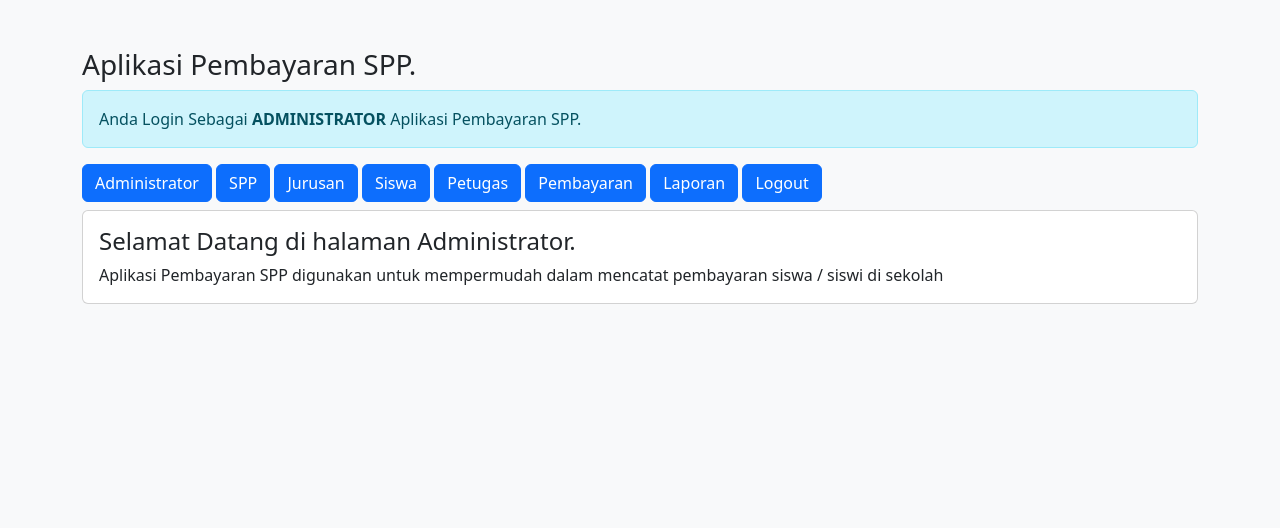
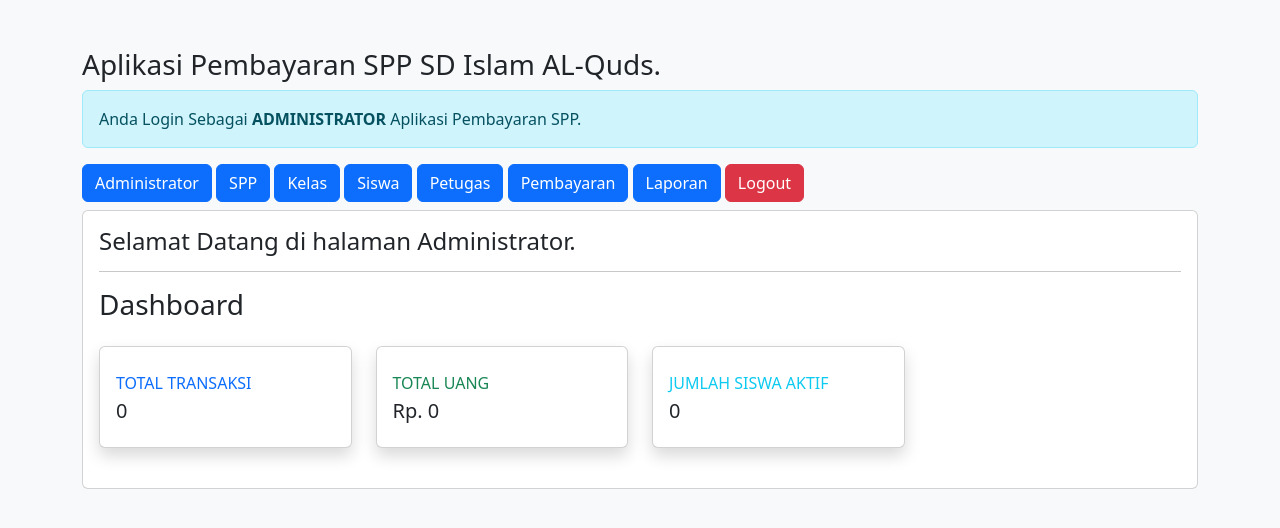
Before and after one commit to Rysu69/aplikasi_spp-main, a PHP site: page /admin/admin.php in a window 1280 px wide. Shown: the top 528 px of the page. Run offline with PHP 8.4, Linux system fonts and the light colour scheme; the visitor is signed in with stand-in values (Sample User, id 1); data that the repository does not hold is empty.

Commit message:
add information on landing page

```diff
--- a/admin/admin.php
+++ b/admin/admin.php
@@ -35,7 +35,7 @@ if($_SESSION['level']!='admin') {
 
     <div class="container mt-5">
 
-        <h3>Aplikasi Pembayaran SPP.</h3>
+        <h3>Aplikasi Pembayaran SPP SD Islam AL-Quds.</h3>
         <div class="alert alert-info">
             Anda Login Sebagai <b>ADMINISTRATOR</b> Aplikasi Pembayaran SPP.
         </div>
@@ -43,12 +43,12 @@ if($_SESSION['level']!='admin') {
         <a href="admin.php" class="btn btn-primary"> Administrator</a>
         <a href="admin.php?url=spp" class="btn btn-primary"> SPP</a>
         <!-- <a href="admin.php?url=kelas" class="btn btn-primary"> Kelas</a> -->
-        <a href="admin.php?url=jurusan" class="btn btn-primary"> Jurusan</a>
+        <a href="admin.php?url=jurusan" class="btn btn-primary"> Kelas</a>
         <a href="admin.php?url=siswa" class="btn btn-primary"> Siswa</a>
         <a href="admin.php?url=petugas" class="btn btn-primary"> Petugas</a>
         <a href="admin.php?url=pembayaran" class="btn btn-primary"> Pembayaran</a>
         <a href="admin.php?url=laporan" class="btn btn-primary"> Laporan</a>
-        <a href="admin.php?url=logout" class="btn btn-primary"> Logout</a>
+        <a href="admin.php?url=logout" class="btn btn-danger"> Logout</a>
 
 
         <div class="card mt-2">
@@ -60,7 +60,8 @@ if($_SESSION['level']!='admin') {
             $file = @$_GET['url'];
             if(empty($file)){
                 echo"<h4>Selamat Datang di halaman Administrator. </h4>";
-                echo"Aplikasi Pembayaran SPP digunakan untuk mempermudah dalam mencatat pembayaran siswa / siswi di sekolah";
+                // echo"Aplikasi Pembayaran SPP digunakan untuk mempermudah dalam mencatat pembayaran siswa / siswi di sekolah";
+                include "beranda.php";
             } else {
                 include $file.'.php';
             }
--- /dev/null
+++ b/admin/beranda.php
@@ -0,0 +1,91 @@
+<?php
+include '../koneksi.php';
+
+$query    = "SELECT * FROM pembayaran";
+$exec     = mysqli_query ($koneksi, $query);
+$totalspp = mysqli_num_rows($exec);
+$totaltrx = 0;
+while($res= mysqli_fetch_assoc($exec)) {
+  $totaltrx += $res['jumlah_bayar'];
+}
+
+$query    = "SELECT * FROM siswa";
+$exec     = mysqli_query ($koneksi, $query);
+$totalsiswa = mysqli_num_rows($exec);
+
+?>
+
+
+
+ <!-- Page Heading -->
+  <hr>
+          <div class="d-sm-flex align-items-center justify-content-between mb-4">
+            <h1 class="h3 mb-0 text-gray-800">Dashboard</h1>
+
+          </div>
+
+          <!-- Content Row -->
+          <div class="row">
+
+
+
+            <!-- Earnings (Monthly) Card Example -->
+            <div class="col-xl-3 col-md-6 mb-4">
+              <div class="card border-left-primary shadow h-100 py-2">
+                <div class="card-body">
+                  <div class="row no-gutters align-items-center">
+                    <div class="col mr-2">
+                      <div class="text-xs font-weight-bold text-primary text-uppercase mb-1">Total Transaksi</div>
+                      <div class="h5 mb-0 font-weight-bold text-gray-800"><?= $totalspp ?></div>
+                    </div>
+                    <div class="col-auto">
+                      <i class="fas fa-calendar fa-2x text-gray-300"></i>
+                    </div>
+                  </div>
+                </div>
+              </div>
+            </div>
+
+            <!-- Earnings (Monthly) Card Example -->
+            <div class="col-xl-3 col-md-6 mb-4">
+              <div class="card border-left-success shadow h-100 py-2">
+                <div class="card-body">
+                  <div class="row no-gutters align-items-center">
+                    <div class="col mr-2">
+                      <div class="text-xs font-weight-bold text-success text-uppercase mb-1">Total Uang</div>
+                      <div class="h5 mb-0 font-weight-bold text-gray-800">Rp. <?= number_format($totaltrx) ?></div>
+                    </div>
+                    <div class="col-auto">
+                      <i class="fas fa-dollar-sign fa-2x text-gray-300"></i>
+                    </div>
+                  </div>
+                </div>
+              </div>
+            </div>
+
+            <!-- Earnings (Monthly) Card Example -->
+            <div class="col-xl-3 col-md-6 mb-4">
+              <div class="card border-left-info shadow h-100 py-2">
+                <div class="card-body">
+                  <div class="row no-gutters align-items-center">
+                    <div class="col mr-2">
+                      <div class="text-xs font-weight-bold text-info text-uppercase mb-1">Jumlah Siswa Aktif</div>
+                      <div class="row no-gutters align-items-center">
+                        <div class="col-auto">
+                          <div class="h5 mb-0 mr-3 font-weight-bold text-gray-800"><?= $totalsiswa ?></div>
+                        </div>
+
+                      </div>
+                    </div>
+                    <div class="col-auto">
+                      <i class="fas fa-clipboard-list fa-2x text-gray-300"></i>
+                    </div>
+                  </div>
+                </div>
+              </div>
+            </div>
+
+
+          </div>
+
+          <!-- Content Row -->
```
